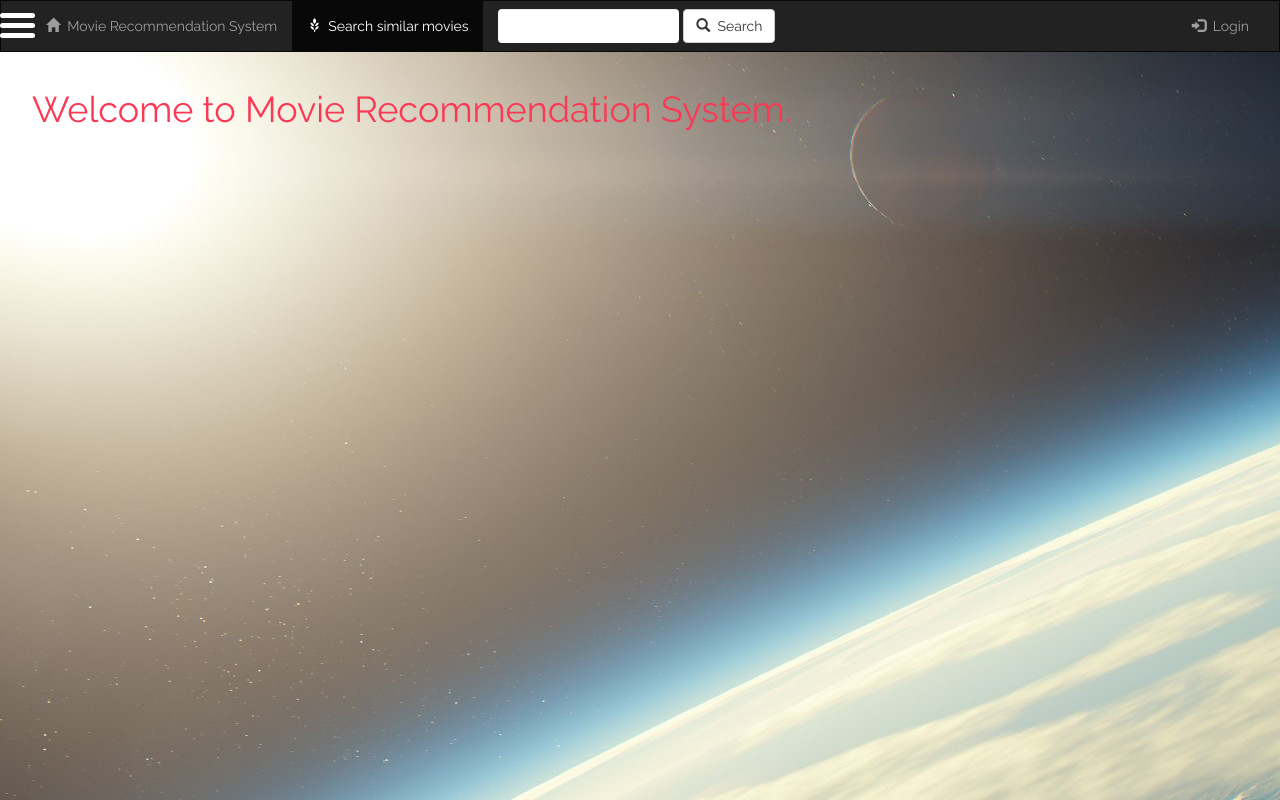
After one commit to ShivamShrirao/MovieRecommendationSystem, a Flask app: template www/templates/base.html in a window 1280 px wide. The commit adds this page. Run offline with Flask 2, Linux system fonts and the light colour scheme; the template is opened without the code that fills it, so the values that code supplies are empty; some libraries are stand-ins or nearby versions.

Commit message:
files webpage template made

```diff
--- a/www/server.py
+++ b/www/server.py
@@ -3,13 +3,17 @@
 from flask import Flask, request, render_template
 import numpy as np
 import json
+from pymongo import MongoClient
+
+client = MongoClient("localhost", 27017)
+db = client.IMDB
 
 app = Flask(__name__)
 
 
 @app.route('/')
 def index():
-	return render_template("index.html")
+	return render_template("base.html")
 
 
 @app.route('/submit', methods=['POST'])
--- /dev/null
+++ b/www/static/css/style.css
@@ -0,0 +1,523 @@
+.w3-theme {
+    background-color: #16151d !important
+}
+
+.w3-theme-red {
+    color: #ffffff !important;
+    background-color: #fc3955 !important;
+}
+
+.w3-theme-dark {
+    color: rgb(201, 197, 190) !important;
+    background-color: rgb(11, 10, 13) !important;
+}
+
+.w3-text-theme {
+    color: #16151d !important
+}
+
+.w3-border-theme {
+    border-color: #16151d !important
+}
+
+.w3-hover-theme:hover {
+    color: rgb(201, 197, 190) !important;
+    background-color: #16151d !important;
+    transition-duration: 1s;
+}
+
+.w3-hover-theme-red:hover {
+    color: #ffffff !important;
+    background-color: #fc3955 !important;
+    transition-duration: 1s;
+}
+
+.w3-hover-theme-dark:hover {
+    color: rgb(201, 197, 190) !important;
+    background-color: rgb(11, 10, 13) !important;
+    transition-duration: 1s;
+}
+
+.w3-hover-text-theme:hover {
+    color: #16151d !important;
+    transition-duration: 1s;
+}
+
+.w3-hover-text-theme-red:hover {
+    color: #fc3955 !important;
+    transition-duration: 1s;
+}
+
+.w3-hover-border-theme:hover {
+    border-color: #16151d !important;
+    transition-duration: 1s;
+}
+
+.icon {
+    padding: 10px;
+    min-width: 50px;
+    text-align: center;
+}
+
+body {
+    margin: 0;
+    padding: 0;
+    min-height: 100vh;
+    background-size: cover;
+    font-family: 'Raleway', sans-serif;
+}
+
+p.w3l-register-p {
+    color: #eee;
+    font-size: 13px;
+    text-align: center;
+    margin-top: 2em;
+}
+
+.w3l-login-form {
+    background: rgba(0, 0, 0, 0.4117647058823529);
+    margin: 0 auto;
+    padding: 3em;
+    border-radius: 10px;
+    box-sizing: border-box;
+}
+
+.group {
+    display: flex;
+    padding: 15px 5px;
+    background-color: #ffffff;
+}
+
+.group i {
+    color: #fc3955;
+    font-size: 20px;
+    padding: 0 10px;
+}
+
+.w3l-form-group {
+    margin: 20px 0;
+}
+
+.w3l-form-group label {
+    display: block;
+    text-transform: uppercase;
+    font-size: 13px;
+    /*color: #d2d2d2;*/
+    letter-spacing: 2px;
+    margin-bottom: 10px;
+    font-style: italic;
+}
+input[type="text"],
+input[type="password"],
+textarea,
+select {
+    width: 100%;
+    border: none;
+    box-sizing: border-box;
+    /*background: transparent;*/
+    color: #000;
+}
+
+input[type="text"]:focus,
+input[type="password"]:focus,
+textarea:focus,
+select:focus {
+    outline: none;
+}
+
+.button2 {
+    background: #fc3955;
+    color: #ffffff;
+    font-size: 13px;
+    text-transform: uppercase;
+    letter-spacing: 1px;
+    border: none;
+    padding: 12px 60px;
+    cursor: pointer;
+    width: 100%;
+    border-radius: 6px;
+}
+
+.button2:hover {
+    background-color: #00BCD4;
+    transition-duration: 1s;
+}
+
+.forgot {
+    display: flex;
+    justify-content: space-between;
+    margin: 20px 0;
+}
+
+a {
+    color: #eee;
+    font-size: 14px;
+    text-decoration: none;
+}
+
+.forgot p {
+    color: #ffffff;
+    text-align: center;
+    margin: 0;
+    font-size: 13px;
+}
+
+.register {
+    color: #00BCD4;
+    text-decoration: none;
+}
+
+/*-- /responsive design --*/
+
+@media (max-width: 667px) {
+}
+
+@media (max-width: 640px) {
+    p.copyright-agileinfo {
+        letter-spacing: 1px;
+    }
+}
+
+@media (max-width: 568px) {
+
+    p.copyright-agileinfo {
+        font-size: 14px;
+    }
+}
+
+@media (max-width: 480px) {
+    .w3l-login-form {
+        margin: 0 3vw;
+    }
+
+    p.copyright-agileinfo {
+        line-height: 1.8em;
+    }
+}
+
+@media (max-width: 320px) {
+
+    .forgot p {
+        text-align: left;
+    }
+
+    .forgot {
+        display: block;
+    }
+}
+
+.toast {
+    -webkit-box-shadow: 0 2px 2px 0 rgba(0, 0, 0, 0.14), 0 3px 1px -2px rgba(0, 0, 0, 0.12), 0 1px 5px 0 rgba(0, 0, 0, 0.2);
+    box-shadow: 0 2px 2px 0 rgba(0, 0, 0, 0.14), 0 3px 1px -2px rgba(0, 0, 0, 0.12), 0 1px 5px 0 rgba(0, 0, 0, 0.2)
+}
+
+#toast-container {
+    display: block;
+    position: fixed;
+    z-index: 10000
+}
+
+#toast-container {
+    display: block;
+    position: fixed;
+    z-index: 10000
+}
+
+@media only screen and (max-width: 600px) {
+    #toast-container {
+        min-width: 100%;
+        bottom: 0
+    }
+}
+
+@media only screen and (min-width: 601px) and (max-width: 992px) {
+    #toast-container {
+        left: 5%;
+        bottom: 7%;
+        max-width: 90%
+    }
+}
+
+@media only screen and (min-width: 993px) {
+    #toast-container {
+        top: 10%;
+        right: 7%;
+        max-width: 86%
+    }
+}
+
+.toast {
+    border-radius: 2px;
+    top: 35px;
+    width: auto;
+    margin-top: 10px;
+    position: relative;
+    max-width: 100%;
+    height: auto;
+    min-height: 48px;
+    line-height: 1.5em;
+    background-color: #323232;
+    padding: 10px 25px;
+    font-size: 1.1rem;
+    font-weight: 300;
+    color: #fff;
+    display: -webkit-box;
+    display: -webkit-flex;
+    display: -ms-flexbox;
+    display: flex;
+    -webkit-box-align: center;
+    -webkit-align-items: center;
+    -ms-flex-align: center;
+    align-items: center;
+    -webkit-box-pack: justify;
+    -webkit-justify-content: space-between;
+    -ms-flex-pack: justify;
+    justify-content: space-between;
+    cursor: default
+}
+
+.toast .toast-action {
+    color: #eeff41;
+    font-weight: 500;
+    margin-right: -25px;
+    margin-left: 3rem
+}
+
+.toast.rounded {
+    border-radius: 24px
+}
+
+@media only screen and (max-width: 600px) {
+    .toast {
+        width: 100%;
+        border-radius: 0
+    }
+}
+.tooltip {
+    position: relative;
+    display: inline-block;
+}
+
+.tooltip .tooltiptext {
+    visibility: hidden;
+    width: 340px;
+    background-color: #fc3955;
+    color: #fff;
+    text-align: center;
+    border-radius: 6px;
+    padding: 5px 0;
+    position: absolute;
+    z-index: 1;
+    top: -5px;
+    left: 110%;
+}
+
+.tooltip .tooltiptext::after {
+    content: "";
+    position: absolute;
+    top: 20%;
+    right: 100%;
+    margin-top: -5px;
+    border-width: 5px;
+    border-style: solid;
+    border-color: transparent #fc3955 transparent transparent;
+}
+
+.tooltip:hover .tooltiptext {
+    visibility: visible;
+}
+
+/*-- /tooltip classes from w3schools --*/
+
+/*-- custom classes and tag styles --*/
+
+.center {
+    margin-left: auto;
+    margin-right: auto;
+}
+
+.fit-content {
+    width: fit-content;
+    width: -moz-fit-content;
+}
+
+h1, h2, h5 {
+    color: #fc3955;
+}
+
+h1, h2, h3, h4, h5, h6, a {
+    font-family: 'Raleway', sans-serif;
+}
+
+.translucent {
+    background: rgba(11, 10, 13, 0.9);
+}
+
+.display-card {
+    background: rgba(22, 21, 29, 0.8);
+}
+
+.display-card:hover {
+    background: rgba(11, 10, 13, 0.8);
+    transition-duration: 1s;
+}
+
+.display-card:hover h6 {
+    color: #fc3955;
+    transition-duration: 1s;
+}
+
+li a{
+    color: green;
+}
+
+.navbar {
+    border-radius: 0;
+}
+
+body {
+    background-position: right bottom;
+    background-repeat: no-repeat;
+    background-size: auto;
+    background-attachment: fixed;
+    background: url("../images/bg.jpg") no-repeat;
+}
+
+#nav-icon1 {
+  width: 35px;
+  height: 20px;
+  position: absolute;
+  margin: 13px auto;
+  -webkit-transform: rotate(0deg);
+  -moz-transform: rotate(0deg);
+  -o-transform: rotate(0deg);
+  transform: rotate(0deg);
+  -webkit-transition: .5s ease-in-out;
+  -moz-transition: .5s ease-in-out;
+  -o-transition: .5s ease-in-out;
+  transition: .5s ease-in-out;
+  cursor: pointer;
+  z-index: 200;
+}
+
+#nav-icon1 span {
+  display: block;
+  position: absolute;
+  height: 5px;
+  width: 35px;
+  background: #ffffff;
+  border-radius: 5px;
+  opacity: 1;
+  left: 0;
+  -webkit-transform: rotate(0deg);
+  -moz-transform: rotate(0deg);
+  -o-transform: rotate(0deg);
+  transform: rotate(0deg);
+  -webkit-transition: .25s ease-in-out;
+  -moz-transition: .25s ease-in-out;
+  -o-transition: .25s ease-in-out;
+  transition: .25s ease-in-out;
+}
+
+#nav-icon1 span:nth-child(1) {
+  top: 0px;
+}
+
+#nav-icon1 span:nth-child(2) {
+  top: 10px;
+}
+
+#nav-icon1 span:nth-child(3) {
+  top: 20px;
+}
+
+#nav-icon1.open span:nth-child(1) {
+  top: 50%;
+  -webkit-transform: rotate(135deg);
+  -moz-transform: rotate(135deg);
+  -o-transform: rotate(135deg);
+  transform: rotate(135deg);
+}
+
+#nav-icon1.open span:nth-child(2) {
+  opacity: 0;
+  left: 450%;
+}
+
+#nav-icon1.open span:nth-child(3) {
+  top: 50%;
+  -webkit-transform: rotate(-135deg);
+  -moz-transform: rotate(-135deg);
+  -o-transform: rotate(-135deg);
+  transform: rotate(-135deg);
+}
+
+.sidebar {
+  height: 100%;
+  width: 0;
+  position: fixed;
+  z-index: 1;
+  top: 0;
+  left: 0;
+  background-color: #111;
+  overflow-x: hidden;
+  transition: 0.5s;
+  padding-top: 5px;
+}
+
+.sidebar a {
+  padding: 8px 8px 8px 8px;
+  text-decoration: none;
+  text-align: center;
+  font-size: 25px;
+  color: #818181;
+  display: block;
+  transition: 0.5s;
+}
+
+.sidebar a:hover {
+  color: #f1f1f1;
+}
+
+.sidebar.open {
+    width: 20%;
+}
+
+.openbtn {
+  font-size: 20px;
+  cursor: pointer;
+  background-color: #111;
+  color: white;
+  padding: 10px 15px;
+  border: none;
+}
+
+.openbtn:hover {
+  background-color: #444;
+}
+
+#main {
+  transition: margin-left .5s;
+}
+#main.open {
+    margin-left: 20%;
+}
+#navBarid {
+  transition: margin-left .5s;
+}
+#navBarid.open {
+    margin-left: -2.2%;
+}
+#closetxt {
+    transition: 0.2s;
+    opacity: 0;
+}
+#closetxt.open {
+    opacity: 1;
+}
+
+/* On smaller screens, where height is less than 450px, change the style of the sidenav (less padding and a smaller font size) */
+@media screen and (max-height: 450px) {
+  .sidebar {padding-top: 15px;}
+  .sidebar a {font-size: 18px;}
+}
--- /dev/null
+++ b/www/templates/base.html
@@ -0,0 +1,118 @@
+<!DOCTYPE html>
+<html lang="en">
+    <head>
+        <meta charset="UTF-8">
+        <title>
+            Movie Recommendation System
+        </title>
+        <!-- loads the path to your static files-->
+
+<script src="https://ajax.googleapis.com/ajax/libs/jquery/1.12.0/jquery.min.js"></script>
+<link rel="stylesheet" href="https://maxcdn.bootstrapcdn.com/bootstrap/3.3.6/css/bootstrap.min.css"/>
+<script src="https://maxcdn.bootstrapcdn.com/bootstrap/3.3.6/js/bootstrap.min.js"></script>
+<link href="https://fonts.googleapis.com/icon?family=Material+Icons" rel="stylesheet">
+<!--Import Google Text Font-->
+<link href="//fonts.googleapis.com/css?family=Raleway:100,100i,200,200i,300,300i,400,400i,500,500i,600,600i,700,700i,800,800i,900,900i"
+      rel="stylesheet">
+<!-- Compiled and minified JavaScript from Materialize -->
+<script src="https://cdnjs.cloudflare.com/ajax/libs/materialize/1.0.0/js/materialize.min.js"></script>
+<!-- W3.css -->
+<link rel="stylesheet" href="https://www.w3schools.com/w3css/4/w3.css">
+<link rel="stylesheet" type="text/css" href="{{ url_for('static', filename='css/style.css')}}">
+<script>
+function togNav() {
+    $('#nav-icon1').toggleClass('open');
+    $('#mySidebar').toggleClass('open');
+    $('#main').toggleClass('open');
+    $('#navBarid').toggleClass('open');
+    $('#closetxt').toggleClass('open');
+}
+</script>
+</head>
+    <body class="w3-theme">
+        <!-- Sidebar -->
+        <div id="nav-icon1" onclick="togNav()">
+                <span></span>
+                <span></span>
+                <span></span>
+            </div>
+        <div id="mySidebar" class="sidebar">
+            <a href="javascript:void(0)" onclick="togNav()" style="text-align: right;" id="closetxt">
+                    Close
+            </a><br>
+            <img class="w3-circle center-block" src="{{ url_for('static', filename='images/user.png')}}" height="150" width="150" style="background:white;">
+            {% if not request %}
+                <a href="#" >{{request}}</a>
+                <a href="#" >About</a>
+                <a href="#" >Contact</a>
+            {% else %}
+                <a href="#" >Login</a>
+                <a href="#" >Register</a>
+            {% endif %}
+        </div>
+    <div id="main">
+        <nav class="navbar navbar-inverse" id="navBarid">
+            <div class="container-fluid">
+                <!--items-->
+                <div class="collapse navbar-collapse" id="topNavBar">
+                    <ul class="nav navbar-nav">
+                        <li>
+                            <a href="#">
+                                <span class="glyphicon glyphicon-home" aria-hidden="true"></span>&nbsp; Movie Recommendation System
+                            </a>
+                        </li>
+                        <li class="active">
+                            <a href="#">
+                                <span class="glyphicon glyphicon-grain" aria-hidden="true"></span>&nbsp; Search similar movies
+                            </a>
+                        </li>
+                    </ul>
+                    <form class="navbar-form navbar-left" role="search" method="get" action="#">
+                        <div class="form-group">
+                            <input type="text" class="form-control" name="q" value="">
+                        </div>
+                        <button type="submit" class="btn btn-default">
+                            <span class="glyphicon glyphicon-search" aria-hidden="true"></span>&nbsp;
+                            Search
+                        </button>
+                    </form>
+                    <ul class="nav navbar-nav navbar-right">
+                        {% if not request %}
+                            <li class="">
+                                <a href="#">
+                                    <span class="glyphicon glyphicon-user" aria-hidden="true"></span>&nbsp; {{request}}
+                                </a>
+                            </li>
+                            <li class="">
+                                <a href="#">
+                                    <span class="glyphicon glyphicon-log-out" aria-hidden="true"></span>&nbsp; Logout
+                                </a>
+                            </li>
+                        {% else %}
+                            <li class="">
+                                <a href="#">
+                                    <span class="glyphicon glyphicon-log-in" aria-hidden="true"></span>&nbsp; Login
+                                </a>
+                            </li>
+                        {% endif %}
+                    </ul>
+                </div>
+            </div>
+        </nav>
+        {% if messages %}
+            {% for message in messages %}
+                <script>M.toast({html: '{{message}}', classes: 'w3-theme-red rounded', displayLength: 10000});</script>
+            {% endfor %}
+        {% endif %}
+        <div class="w3-row-padding w3-stretch w3-padding w3-margin">
+            {% block content %}
+                {% if not request %}
+                    <h1>Hello, {{request}}!</h1>
+                {% else %}
+                    <h1>Welcome to Movie Recommendation System.</h1>
+                {% endif %}
+            {% endblock %}
+        </div>
+    </div>
+    </body>
+</html>
--- a/www/templates/index.html
+++ b/www/templates/index.html
@@ -2,7 +2,7 @@
   <head>
       <meta charset="utf-8">
       <title>
-          Digit Classifier!
+          Movie Recommendation System
       </title>
       <meta name="viewport" content="width=device-width, initial-scale=1">
   </head>
```
Also changed, not shown: www/templates/about.html (added, +14 -0 lines), www/static/images/bg.jpg (added), www/static/images/user.png (added), 1 other file.
